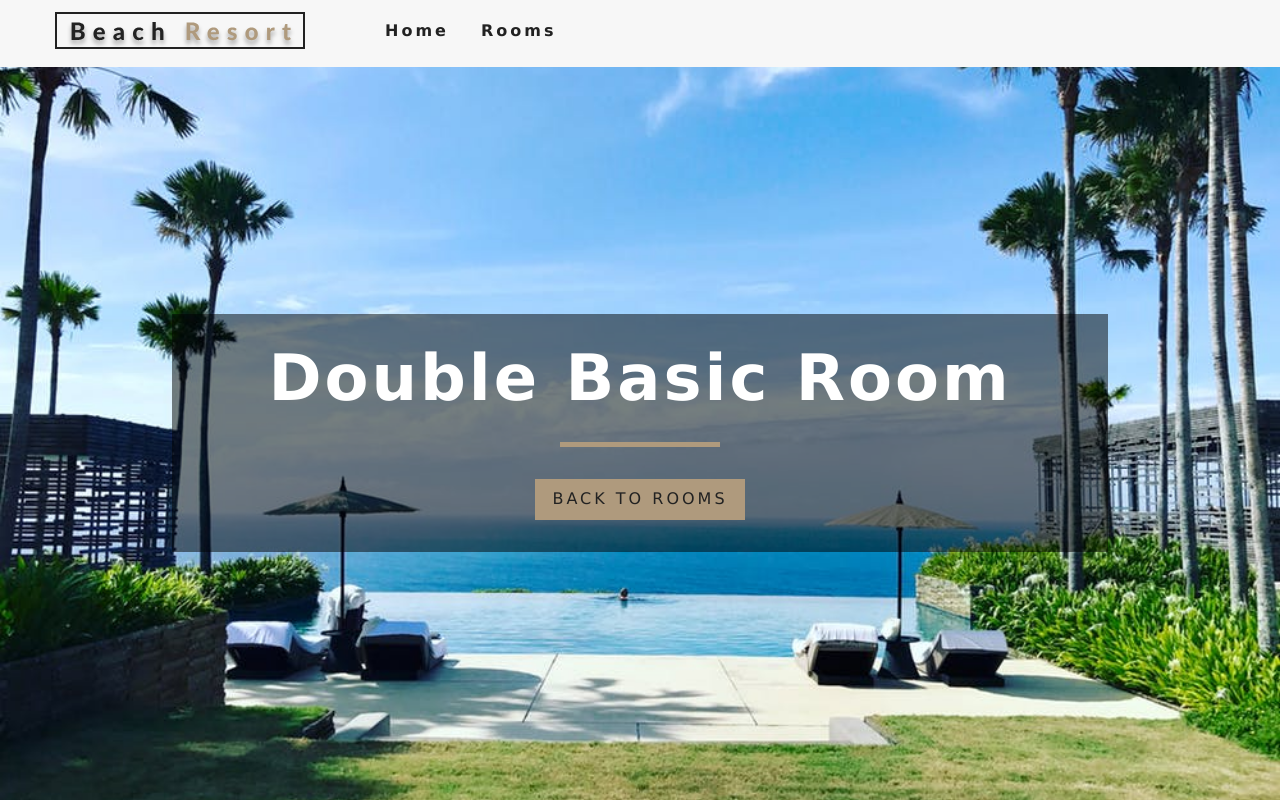
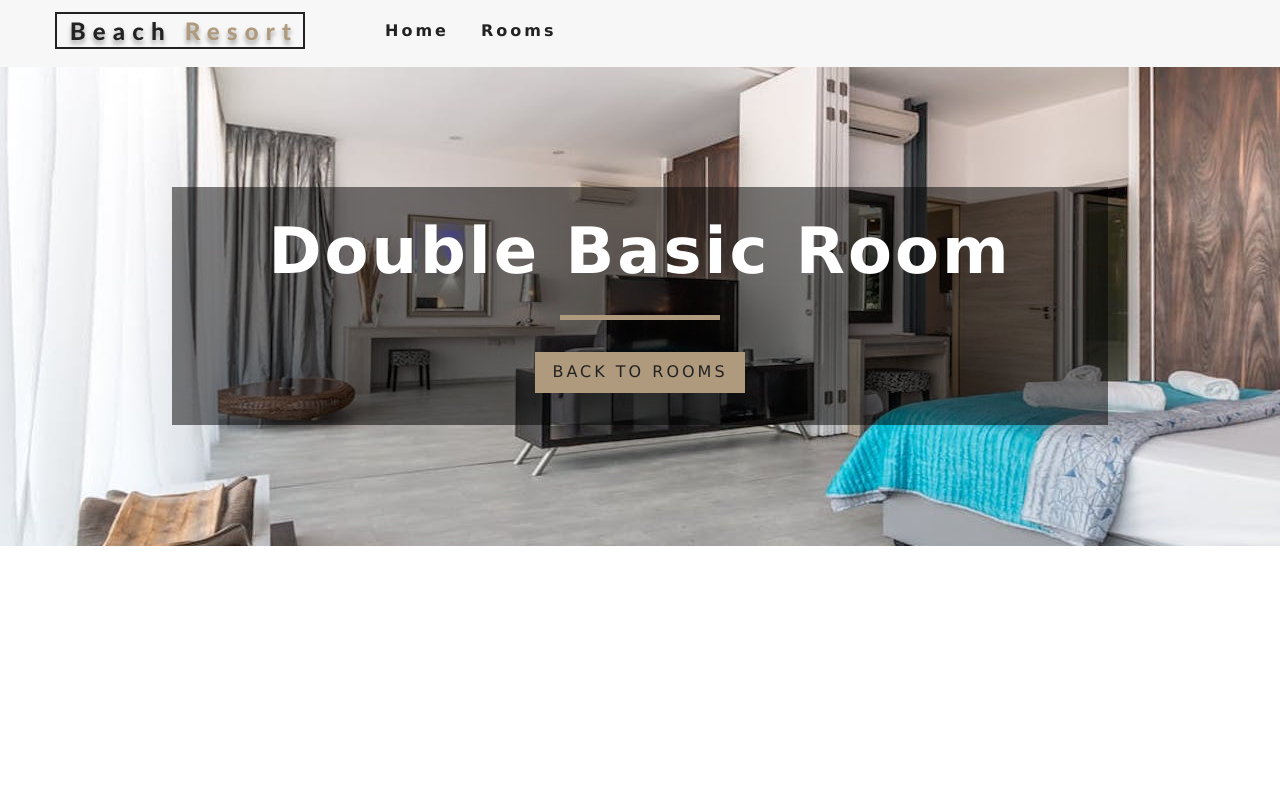
Before and after one commit to morshedmasud/Resort-react, a React (Create React App) app: page /rooms/double-basic in a window 1280 px wide. Built offline with nearby package versions, Linux system fonts and the light colour scheme.

Commit message:
single page cover photo dynamic complete

```diff
--- a/package.json
+++ b/package.json
@@ -7,7 +7,8 @@
     "react-dom": "^16.9.0",
     "react-icons": "^3.7.0",
     "react-router-dom": "^5.0.1",
-    "react-scripts": "3.1.2"
+    "react-scripts": "3.1.2",
+    "styled-components": "^4.4.0"
   },
   "scripts": {
     "start": "react-scripts start",
--- a/src/components/Banner.js
+++ b/src/components/Banner.js
@@ -6,7 +6,9 @@ const Banner = (props) => {
    return (
       <div className="banner">
          <h1>{props.title}</h1>
-         <div></div>
+         <div>
+
+         </div>
          <p>{props.subtitle}</p>
          {props.children}
       </div>
--- /dev/null
+++ b/src/components/StyleHero.js
@@ -0,0 +1,13 @@
+import styled from "styled-components";
+import defaultImg from '../images/room-1.jpeg'
+
+
+const StyledHero = styled.header`
+  min-height: 60vh;
+  background: url(${props => props.img? props.img: defaultImg}) center/cover no-repeat;
+  display: flex;
+  align-items: center;
+  justify-content: center;
+`;
+
+export default StyledHero;
--- a/src/pages/Home.js
+++ b/src/pages/Home.js
@@ -1,5 +1,6 @@
 import React from 'react';
 import { Link } from "react-router-dom";
+
 
 import Hero from "../components/Hero";
 import Banner from "../components/Banner";
--- a/src/pages/SingleRoom.js
+++ b/src/pages/SingleRoom.js
@@ -1,10 +1,13 @@
 import React from 'react';
+import {Link} from "react-router-dom";
+import {RoomContext} from "../context";
+
+import Room from "../components/Room";
 import defaultBcg from '../images/room-1.jpeg';
 import Hero from "../components/Hero";
 import Banner from "../components/Banner";
-import {Link} from "react-router-dom";
-import {RoomContext} from "../context";
-import Room from "../components/Room";
+import StyledHero from "../components/StyleHero";
+
 
 class SingleRoom extends React.Component {
 
@@ -33,13 +36,13 @@ class SingleRoom extends React.Component {
          extras,breakfast, pets, images} = room;
 
       return (
-         <Hero className='roomsHero'>
+         <StyledHero  img={images[0] || defaultBcg}>
             <Banner title={`${name} room`}>
                <Link to='/rooms' className='btn-primary'>
                   back to rooms
                </Link>
             </Banner>
-         </Hero>
+         </StyledHero>
       )
    }
 }
```
Also changed, not shown: 1 other file (tests, documents, lock files or other folders).
